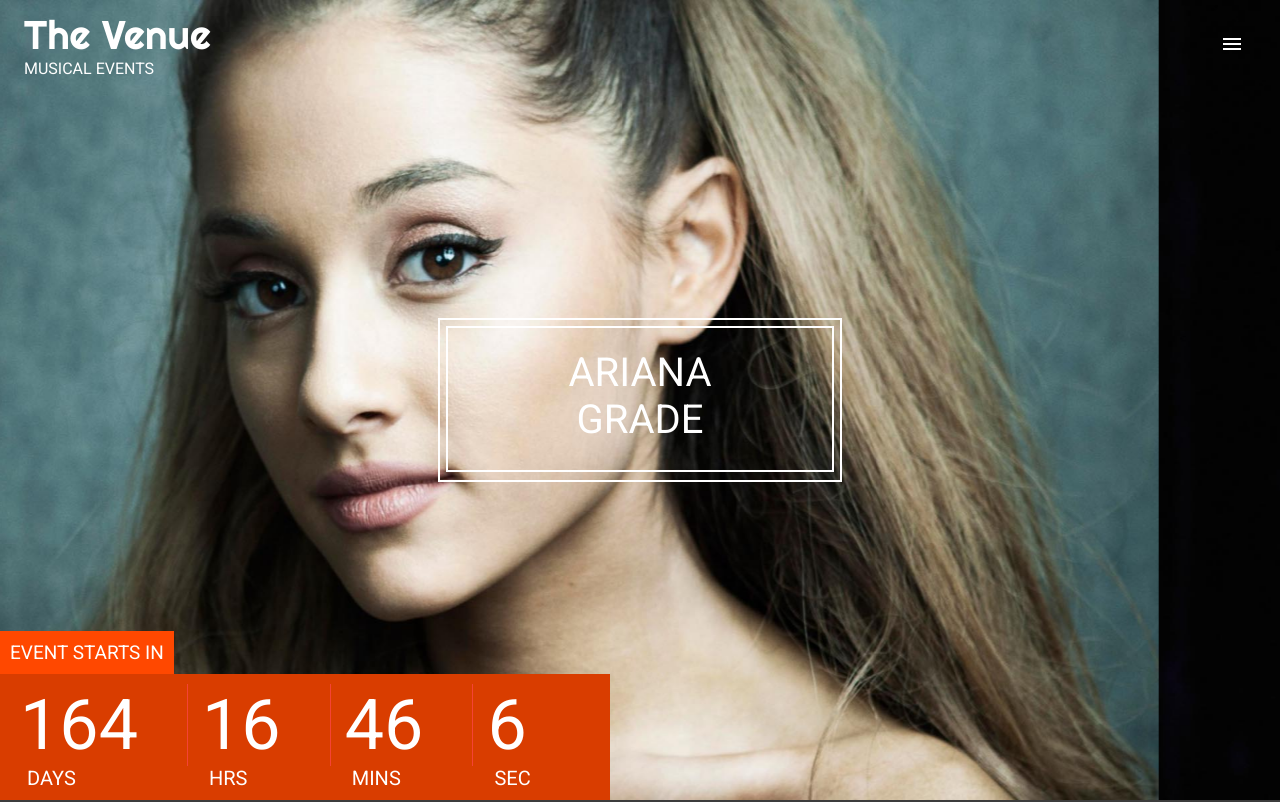
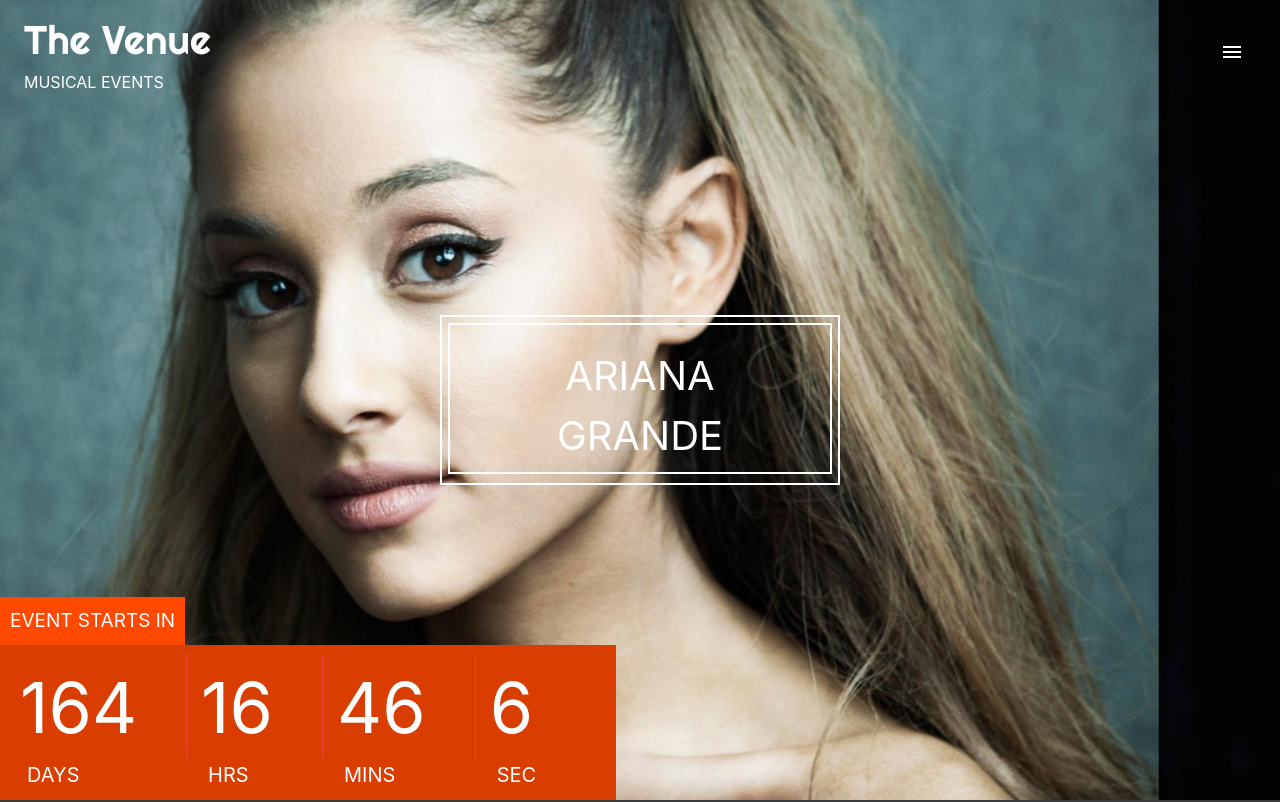
Before and after one commit to spawn08/react-venue-app, a React (Create React App) app: page / in a window 1280 px wide. Shown: the top 802 px of the page. Built offline with nearby package versions, Linux system fonts and the light colour scheme; the HTML template or start-up script is replaced by a standard one.

Commit message:
fixed artist name alignment

```diff
--- a/package.json
+++ b/package.json
@@ -5,6 +5,7 @@
   "dependencies": {
     "@material-ui/core": "^4.9.5",
     "@material-ui/icons": "^4.9.1",
+    "bootstrap": "^4.4.1",
     "cra-template": "1.0.2",
     "react": "^16.13.0",
     "react-dom": "^16.13.0",
--- a/src/App.js
+++ b/src/App.js
@@ -7,12 +7,13 @@
 import Pricing from "./components/pricing";
 import Location from './components/location';
 import Footer from "./components/header/Footer";
+import 'bootstrap/dist/css/bootstrap.css';
 
 import { Element } from 'react-scroll';
 
 function App() {
   return (
-    <div className="container-fluid">
+    <div className="App">
 
       <Header />
 
--- a/src/components/featured/index.js
+++ b/src/components/featured/index.js
@@ -9,7 +9,7 @@
       <Carousel />
 
       <div className="artist_name">
-        <div className="wrapper">Ariana Grade</div>
+        <div className="wrapper">Ariana Grande</div>
       </div>
 
       <TimeUtil/>
--- a/src/resources/styles.css
+++ b/src/resources/styles.css
@@ -86,7 +86,7 @@
   top: 50%;
   left: 50%;
   width: 400px;
-  height: 160px;
+  height: 170px;
   -webkit-transform: translate(-50%, -50%);
   transform: translate(-50%, -50%);
   border: 2px solid white;
@@ -94,7 +94,7 @@
 
 .artist_name .wrapper {
   border: 2px solid white;
-  height: 121px;
+  height: 151px;
   margin: 6px;
   text-align: center;
   color: #fff;
```
Also changed, not shown: 1 other file (tests, documents, lock files or other folders).
